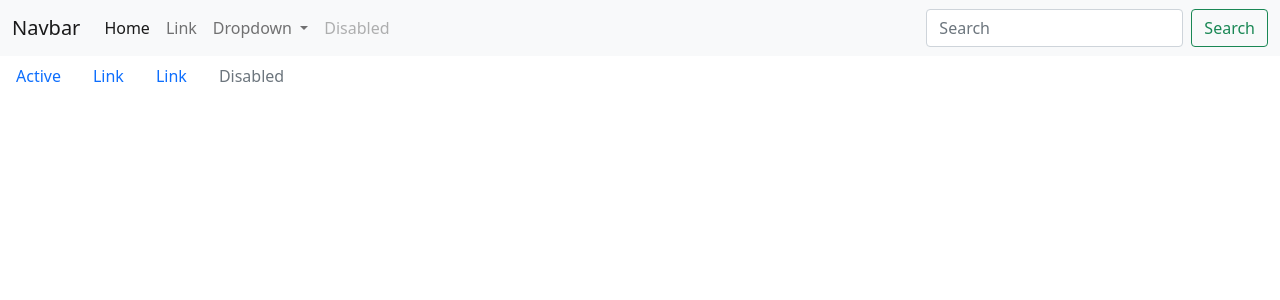
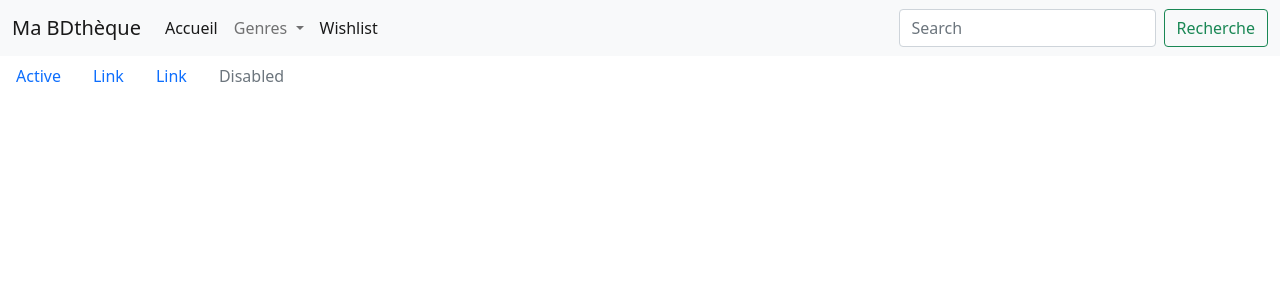
Before and after one commit to Baroness-prog/bd_collection, a Symfony app: template templates/base.html.twig in a window 1280 px wide. Shown: the top 300 px of the page. Run offline with Twig, Linux system fonts and the light colour scheme; the template is opened without the code that fills it, so the values that code supplies are empty; some libraries are stand-ins or nearby versions.

Commit message:
dispaly home page

```diff
--- a/templates/components/nav.html.twig
+++ b/templates/components/nav.html.twig
@@ -1,35 +1,37 @@
 <nav class="navbar navbar-expand-lg navbar-light bg-light">
     <div class="container-fluid">
-        <a class="navbar-brand" href="#">Navbar</a>
+        <a class="navbar-brand" href="#">Ma BDthèque</a>
         <button class="navbar-toggler" type="button" data-bs-toggle="collapse" data-bs-target="#navbarSupportedContent" aria-controls="navbarSupportedContent" aria-expanded="false" aria-label="Toggle navigation">
             <span class="navbar-toggler-icon"></span>
         </button>
         <div class="collapse navbar-collapse" id="navbarSupportedContent">
             <ul class="navbar-nav me-auto mb-2 mb-lg-0">
                 <li class="nav-item">
-                    <a class="nav-link active" aria-current="page" href="#">Home</a>
-                </li>
-                <li class="nav-item">
-                    <a class="nav-link" href="#">Link</a>
+                    <a class="nav-link active" aria-current="page" href="#">Accueil</a>
                 </li>
                 <li class="nav-item dropdown">
                     <a class="nav-link dropdown-toggle" href="#" id="navbarDropdown" role="button" data-bs-toggle="dropdown" aria-expanded="false">
-                        Dropdown
+                        Genres
                     </a>
                     <ul class="dropdown-menu" aria-labelledby="navbarDropdown">
                         <li><a class="dropdown-item" href="#">Action</a></li>
-                        <li><a class="dropdown-item" href="#">Another action</a></li>
+                        <li><a class="dropdown-item" href="#">Science-fiction</a></li>
+                        <li><a class="dropdown-item" href="#">Western</a></li>
+                        <li><a class="dropdown-item" href="#">Humour</a></li>
+                        <li><a class="dropdown-item" href="#">Fantaisie</a></li>
+                        <li><a class="dropdown-item" href="#">Historique</a></li>
+                        <li><a class="dropdown-item" href="#">Autres</a></li>
                         <li><hr class="dropdown-divider"></li>
                         <li><a class="dropdown-item" href="#">Something else here</a></li>
                     </ul>
                 </li>
                 <li class="nav-item">
-                    <a class="nav-link disabled" href="#" tabindex="-1" aria-disabled="true">Disabled</a>
+                    <a class="nav-link active" aria-current="page" href="#">Wishlist</a>
                 </li>
             </ul>
             <form class="d-flex">
                 <input class="form-control me-2" type="search" placeholder="Search" aria-label="Search">
-                <button class="btn btn-outline-success" type="submit">Search</button>
+                <button class="btn btn-outline-success" type="submit">Recherche</button>
             </form>
         </div>
     </div>
```
Also changed, not shown: templates/home/index.html.twig (+24 -7 lines).
